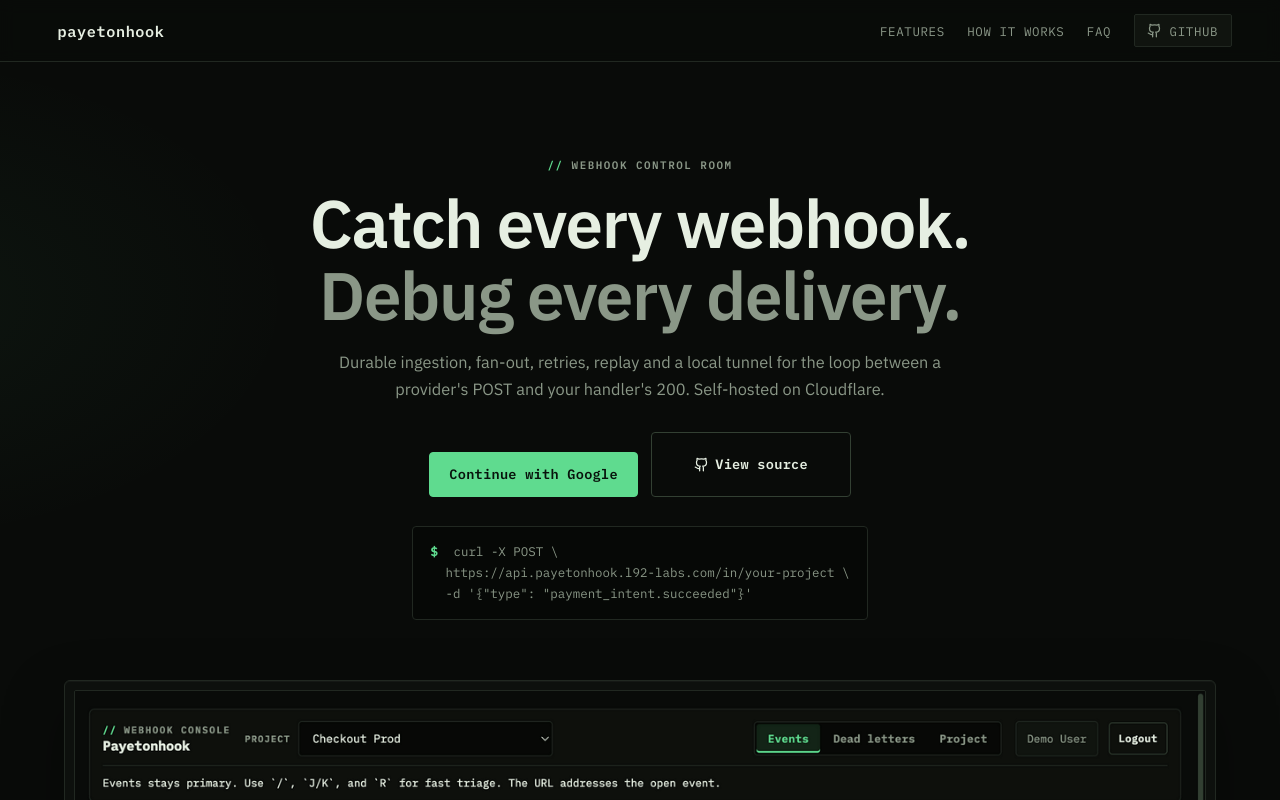
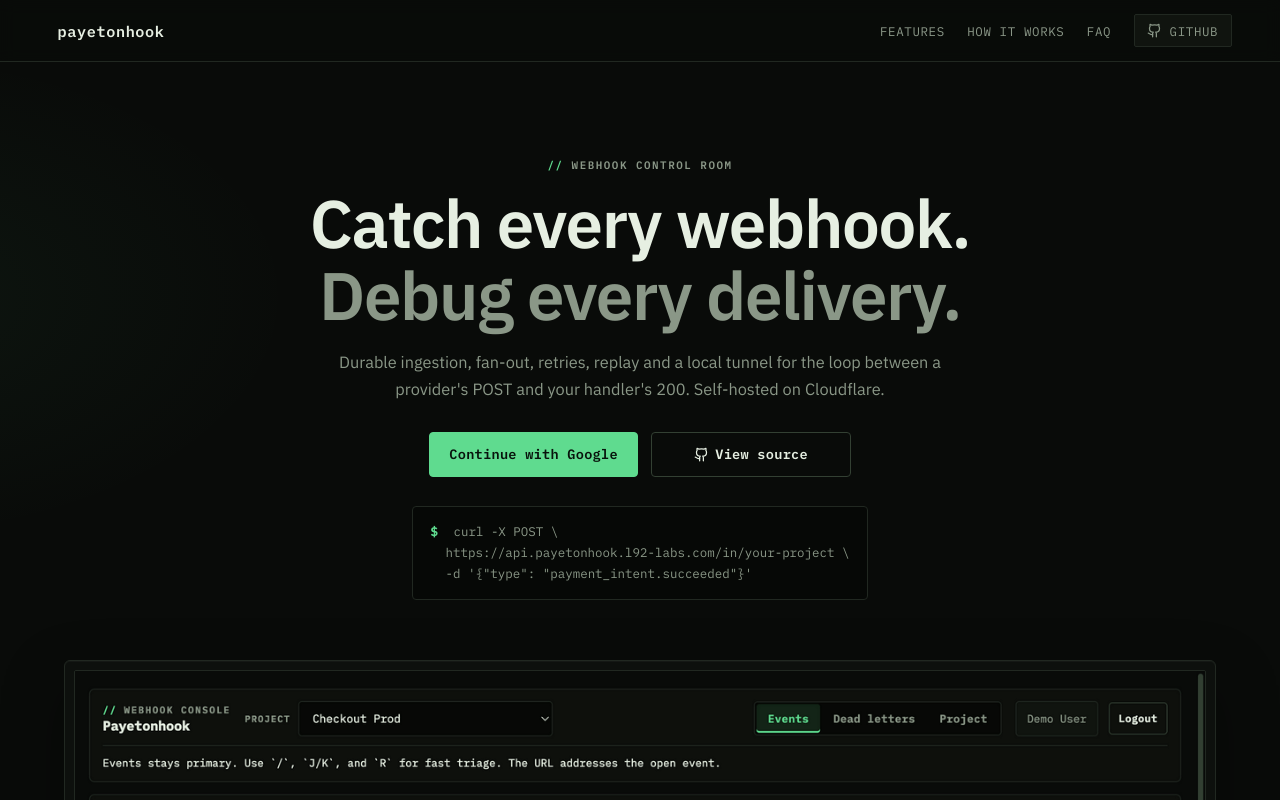
Before and after one commit to L92-Labs/payetonhook, a React (Vite) app in the folder apps/dashboard/: page / in a window 1280 px wide. Shown: the top 800 px of the page. Built offline with nearby package versions, Linux system fonts and the light colour scheme; no server answers.

Commit message:
fix(dashboard): neutralize login-link top margin so hero CTAs match height

```diff
--- a/apps/dashboard/src/styles.css
+++ b/apps/dashboard/src/styles.css
@@ -2820,9 +2820,15 @@
 .landing-cta {
   display: flex;
   flex-wrap: wrap;
+  align-items: center;
   justify-content: center;
   gap: 0.8rem;
   margin-bottom: 1.8rem;
+}
+
+.landing-cta .login-link,
+.landing-final .login-link {
+  margin-top: 0;
 }
 
 .landing-cta .primary-btn,
```
